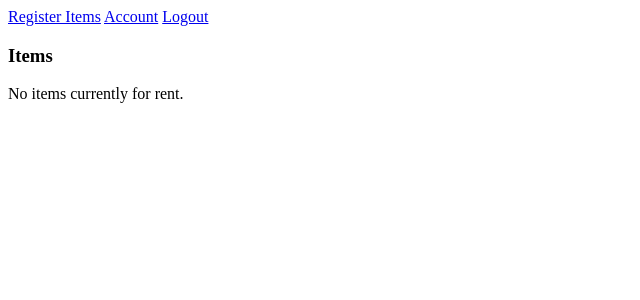
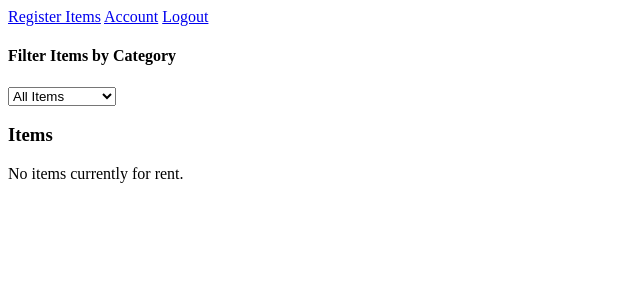
Before and after one commit to ProgrammingCharm/checkout_system, a Flask app: page /view_items_page in a window 1280 px wide. Shown: the top 300 px of the page, without its empty margins (0-640 px from the left). Run offline with Flask 3, Linux system fonts and the light colour scheme; the visitor is signed in with stand-in values (Sample User, id 1); data that the repository does not hold is empty.

Commit message:
Improved checkout experience, maintains catalog page of items, changes a checked out item to unavailable but still shows this item as an option (just not available) on catalog page. Created requirements.txt

```diff
--- a/app.py
+++ b/app.py
@@ -3,7 +3,7 @@ from flask import Flask, render_template, request, send_file, session, redirect,
 from os import path
 import os
 from ddl import initialise_database
-from dml import get_all_items, add_item, add_user, get_ipaddress, count_characters, check_upper, check_lower, check_number, check_special, validate_email, get_password_by_username, get_user_id_by_username, add_checkout, get_all_checked_out_items, update_item_availability, get_item_name_by_item_id, get_timestamp
+from dml import get_all_items, add_item, add_user, get_ipaddress, count_characters, check_upper, check_lower, check_number, check_special, validate_email, get_password_by_username, get_user_id_by_username, add_checkout, get_all_checked_out_items, update_item_availability, get_item_name_by_item_id, get_timestamp, check_in_item, get_items_by_category
 from werkzeug.security import generate_password_hash, check_password_hash
 from datetime import datetime, timedelta
 import time
@@ -87,11 +87,18 @@ def view_create_account_page():
 
 @app.route("/view_items_page", methods=["GET"])
 def view_items_page():
+    success_note = {
+            "checkout": None
+    }
+    selected_category = request.args.get('category', 'All Items')
+    items = get_items_by_category(selected_category)
+    if "checkout_success" in session:
+        success_note["checkout"] = session.pop("checkout_success")
     if "username" in session:
         username = session["username"]
-        return render_template("catalog.html", items=get_all_items(), username=username)
+        return render_template("catalog.html", items=items, username=username, selected_category=selected_category, success_note=success_note)
     else:
-        return redirect(url_for("index"))
+        return index()
 
 @app.route("/view_register_items_page", methods=["GET"])
 def view_register_items_page():
@@ -114,11 +121,12 @@ def add_item_manually():
     }
     item_name = request.form['item_name']
     item_description = request.form['item_description']
-    if not item_name or not item_description:
-        errors["manual_item_error"] = "Both item name and item description required."
+    item_category = request.form['item_category']
+    if not item_name or not item_description or not item_category:
+        errors["manual_item_error"] = "Item name, item description, and item category required."
         return render_template('register.html', errors=errors, success_note=success_note)
     success_note["add"] = "Item added successfully."
-    add_item(item_name, item_description, item_availability="Available")
+    add_item(item_name, item_description, item_availability="Available", item_category=item_category)
     return render_template('register.html', errors=errors, success_note=success_note)
 
 # For downloading csv file when user accesses URL /download_template, server listens for GET HTTP requests.
@@ -127,7 +135,7 @@ def download_template():
     csv_file = "items.csv"
     with open(csv_file, mode='w', newline='') as file:
         writer = csv.writer(file)
-        writer.writerow(['item_name', 'item_description'])
+        writer.writerow(['item_name', 'item_description', 'item_category'])
     return send_file(csv_file)
 
 #For uploading populated csv, should start at index 1 skipping first row.
@@ -150,34 +158,47 @@ def upload_csv():
             # Effectively skipping the first row which is a header for the table
             next(rows)
             for row in rows:
-                if len(row) < 2:
+                if len(row) < 3:
                     continue
                 item_name = row[0]
                 item_description = row[1]
-                add_item(item_name, item_description, item_availability="Available")
+                item_category = row[2]
+                add_item(item_name, item_description, item_availability="Available", item_category=item_category)
             return view_items_page()
         return view_register_item_page()
 
 @app.route("/checkout_item", methods=["POST"])
 def checkout_item():
+    selected_category = request.args.get('category', 'All Items')
+    items = get_items_by_category(selected_category)
     if "username" not in session:
         return index()
     username = session["username"]
     user_id = get_user_id_by_username(session["username"])[0]
     item_id = int(request.form["item_id"])
-    print(f"Item id is: {item_id}")
     item_name_tuple = get_item_name_by_item_id(item_id)
     item_name = item_name_tuple[0]
-    print(f"Item name is: {item_name}")
     checkout_date = get_timestamp()
     return_date = datetime.now() + timedelta(days=7)
     #due_in_days = (return_date - datetime.now()).days
     return_date_str = return_date.strftime('%Y-%m-%d %H:%M:%S')
     #return_date_str = f"Due in {due_in_days} days by 11:59pm."
     add_checkout(user_id, item_id, item_name, checkout_date, return_date_str)
-    checked_out_items = get_all_checked_out_items(user_id)
     update_item_availability(item_id)
-    return render_template("account.html", username=username, checked_out_items=checked_out_items)
+    session["checkout_success"] = "Item checked out successfully."
+    return redirect(url_for("view_items_page", category=selected_category))
+
+@app.route("/checkin_item", methods=["POST"])
+def checkin_item():
+    if "username" not in session:
+        return index()
+    user_id = get_user_id_by_username(session["username"])[0]
+    item_ids = request.form.getlist("item_ids")
+    if item_ids:
+        for item_id in item_ids:
+            check_in_item(user_id, item_id)
+    return view_account_page()
+
 
 if __name__ == '__main__':
     app.run(debug=True)
--- a/ddl.py
+++ b/ddl.py
@@ -9,7 +9,8 @@ def initialise_database():
                 item_id INTEGER PRIMARY KEY AUTOINCREMENT,
                 item_name TEXT,
                 item_description TEXT,
-                item_availability TEXT
+                item_availability TEXT,
+                item_category TEXT
             )
             """
     )
--- a/dml.py
+++ b/dml.py
@@ -6,19 +6,19 @@ from werkzeug.security import generate_password_hash
 def get_all_items():
     conn = sqlite3.connect("checkout_system.db")
     cursor = conn.cursor()
-    cursor.execute("SELECT * FROM items WHERE item_availability == 'Available'")
+    cursor.execute("SELECT * FROM items") # Changed to all items in general
     items = cursor.fetchall()
     conn.close()
     return items
 
-def add_item(item_name, item_description, item_availability):
+def add_item(item_name, item_description, item_availability, item_category):
     conn = sqlite3.connect("checkout_system.db")
     cursor = conn.cursor()
     cursor.execute(
             """
-            INSERT INTO items (item_name, item_description, item_availability) VALUES (?, ?, ?)
+            INSERT INTO items (item_name, item_description, item_availability, item_category) VALUES (?, ?, ?, ?)
             """,
-            (item_name, item_description, item_availability)
+            (item_name, item_description, item_availability, item_category)
     )
     conn.commit()
     conn.close()
@@ -189,3 +189,32 @@ def update_item_availability(item_id):
 def get_timestamp():
     current_time = time.localtime()
     return time.strftime('%Y-%m-%d %H:%M:%S', current_time)
+
+def check_in_item(user_id, item_id):
+    conn = sqlite3.connect("checkout_system.db")
+    cursor = conn.cursor()
+    cursor.execute(
+            """
+            DELETE FROM checkouts WHERE user_id = ? AND item_id = ?
+            """,
+            (user_id, item_id)
+    )
+    cursor.execute(
+            """
+            UPDATE items SET item_availability = "Available" WHERE item_id = ?
+            """,
+            (item_id,)
+    )
+    conn.commit()
+    conn.close()
+
+def get_items_by_category(category):
+    conn = sqlite3.connect("checkout_system.db")
+    cursor = conn.cursor()
+    if category == "All Items":
+        cursor.execute("SELECT * FROM items") # Retrieve all items, not specific
+    else:
+        cursor.execute("SELECT * FROM items WHERE item_category = ?", (category,))
+    items = cursor.fetchall()
+    conn.close()
+    return items
--- /dev/null
+++ b/requirements.txt
@@ -0,0 +1,2 @@
+Flask==3.0.3
+Werkzeug==3.0.4
--- a/templates/catalog.html
+++ b/templates/catalog.html
@@ -19,6 +19,10 @@
 		td {
 			background-color: #f2f2f2;
 		}
+		.success {
+			color: green;
+			font-size: 0.8em;
+		}
 	</style>
 </head>
 <body>
@@ -28,14 +32,32 @@
 		<a href="{{ url_for("logout") }}">Logout</a>
 	</div>
 	<div>
+		<h4>Filter Items by Category</h4>
+		<form action="{{ url_for("view_items_page") }}" method="GET">
+			<select name="category" onchange="this.form.submit()">
+				<option value="All Items" {% if selected_category == 'All Items' %}selected{% endif %}>All Items</option>
+				<option value="Tools" {% if selected_category == 'Tools' %}selected{% endif %}>Tools</option>
+				<option value="Transportation" {% if selected_category == 'Transportation' %}selected{% endif %}>Transportation</option>
+				<option value="Household" {% if selected_category == 'Household' %}selected{% endif %}>Household</option>
+				<option value="Entertainment" {% if selected_category == 'Entertainment' %}selected{% endif %}>Entertainment</option>
+				<option value="Clothing" {% if selected_category == 'Clothing' %}selected{% endif %}>Clothing</option>
+			</select>
+		</form>
+	</div>
 	<h3> Items </h3>
+
+	{% if success_note.checkout %}
+		<div class="success">{{ success_note.checkout }}</div>
+	{% endif %}
+
 	{% if items %}
 		<table>
 			<thead>
 				<th>Item</th>
 				<th>Description</th>
 				<th>Availability</th>
-				<th>Action</th>
+				<th>Category</th>
+				<th>Check-out Item</th>
 			</thead>
 			<tbody>
 				{% for item in items %}
@@ -43,11 +65,16 @@
 						<td>{{ item[1] }}</td>
 						<td>{{ item[2] }}</td>
 						<td>{{ item[3] }}</td>
+						<td>{{ item[4] }}</td>
 						<td>
-							<form method="POST" action="/checkout_item">
-								<input type= "hidden" name="item_id" value="{{ item[0] }}">
-								<button type="submit">Checkout</button>
-							</form>
+							{% if item[3] == "Available" %}
+								<form method="POST" action="/checkout_item">
+									<input type= "hidden" name="item_id" value="{{ item[0] }}">
+									<button type="submit">Checkout</button>
+								</form>
+							{% else %}
+								<span>Unavailable</span>
+							{% endif %}
 						</td>
 					</tr>
 				{% endfor %}
--- a/templates/create_account.html
+++ b/templates/create_account.html
@@ -22,7 +22,7 @@
 		{% endif %}
 
 		<label for="password">Password:</label>
-		<input type="text" id="password" name="password" value="{{ request.form["password"] }}">
+		<input type="password" id="password" name="password" value="{{ request.form["password"] }}">
 		{% if errors.password %}
 			<div class="error">{{ errors.password }}</div>
 		{% endif %}
--- a/templates/index.html
+++ b/templates/index.html
@@ -19,7 +19,7 @@
 		<label for="username">Username:</label>
 		<input type="text" id="username" name="username">
 		<label for="password">Password:</label>
-		<input type="text" id="password" name="password">
+		<input type="password" id="password" name="password">
 		{% if errors.err %}
 			<div class="error">{{ errors.err }}</div>
 		{% endif %}
```
Also changed, not shown: templates/account.html (+7 -0 lines), templates/register.html (+8 -0 lines), 1 other file.
